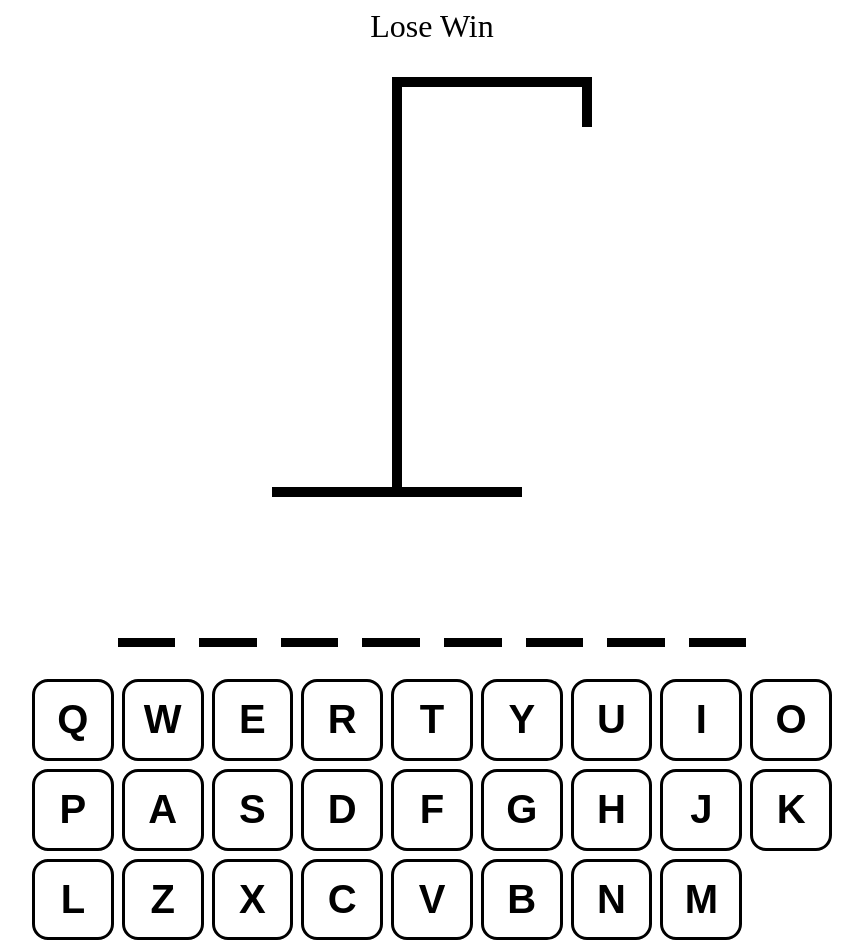
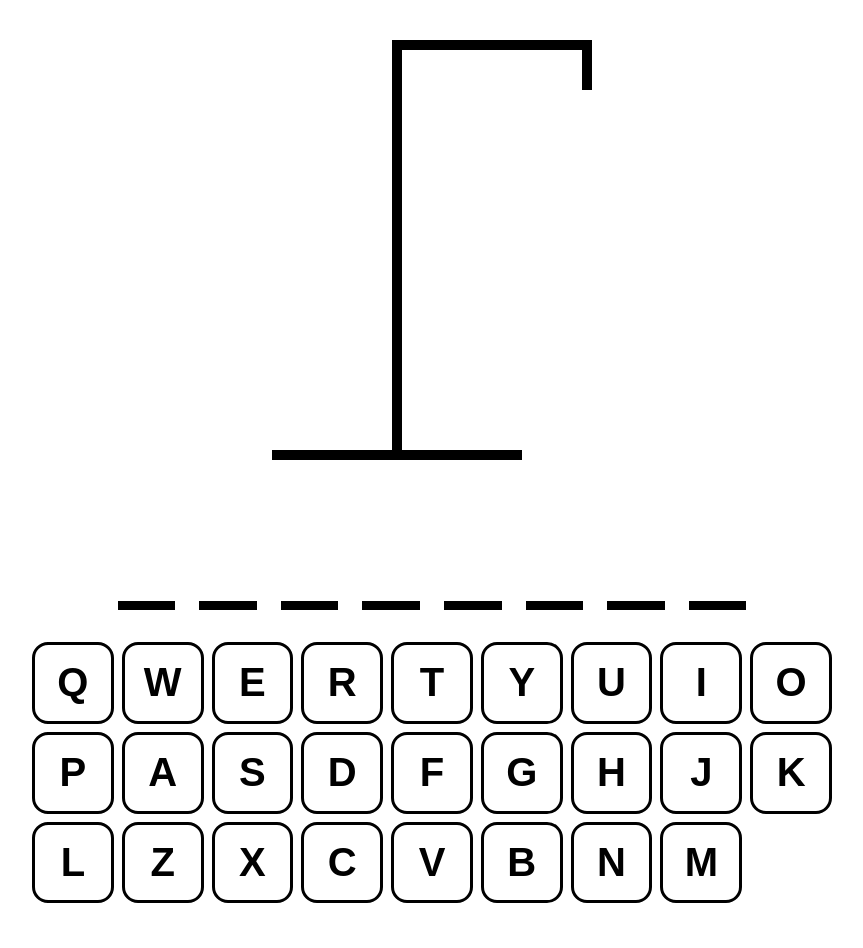
Before and after one commit to maciejbaba/hangman, a React app: page / in a window 1280 px wide. Shown: the whole page, without its empty margins (208-1071 px from the left). After the commit the page ends 911 px from the top, so only its background shows below. Built offline with nearby package versions, Linux system fonts and the light colour scheme; the HTML template or start-up script is replaced by a standard one.

Commit message:
export body parts to app

```diff
--- a/src/App.tsx
+++ b/src/App.tsx
@@ -1,5 +1,6 @@
 import { useCallback, useEffect, useState } from "react"
 import { HangmanDrawing } from "./HangmanDrawing"
+import BODY_PARTS from "./HangmanDrawing"
 import { HangmanWord } from "./HangmanWord"
 import { Keyboard } from "./Keyboard"
 import words from "./wordList.json"
@@ -12,6 +13,10 @@ function App() {
   const [guessedLetters, setGuessedLetters] = useState<string[]>([])
 
   const incorrectLetters = guessedLetters.filter(letter => !wordToGuess.includes(letter))
+
+  const isLoser = incorrectLetters.length >= BODY_PARTS.length
+  const isWinner = wordToGuess.split("").every(letter =>
+    guessedLetters.includes(letter))
 
   const addGuessedLetter = useCallback((letter: string) => {
     if (guessedLetters.includes(letter)) return
@@ -49,7 +54,10 @@ function App() {
         alignItems: "center"
       }}
     >
-      <div style={{ fontSize: "2rem", textAlign: "center"}}> Lose Win </div>
+      <div style={{ fontSize: "2rem", textAlign: "center"}}>
+        {isWinner && "Winner! Refresh"}
+        {isLoser && "Loser! Refresh"}
+      </div>
       <HangmanDrawing numberOfGuesses={incorrectLetters.length}/>
       <HangmanWord guessedLetters={guessedLetters} wordToGuess={wordToGuess}/>
       <div style={{ alignSelf: "stretch"}}>
--- a/src/HangmanDrawing.tsx
+++ b/src/HangmanDrawing.tsx
@@ -75,6 +75,8 @@ const RIGHT_LEG = (
 
 const BODY_PARTS = [HEAD, BODY, RIGHT_ARM, lEFT_ARM, RIGHT_LEG, lEFT_LEG]
 
+export default BODY_PARTS
+
 interface HangmanDrawingProps {
   numberOfGuesses: number
 }
--- a/src/Keyboard.tsx
+++ b/src/Keyboard.tsx
@@ -26,6 +26,7 @@ export function Keyboard({activeLetters, inactiveLetters, addGuessedLetter}: Key
             ${isActive ? styles.active : ""}
             ${isInactive ? styles.inactive: ""}
           `}
+          disabled={isInactive || isActive}
           key={key}
         >
           {key}
```
